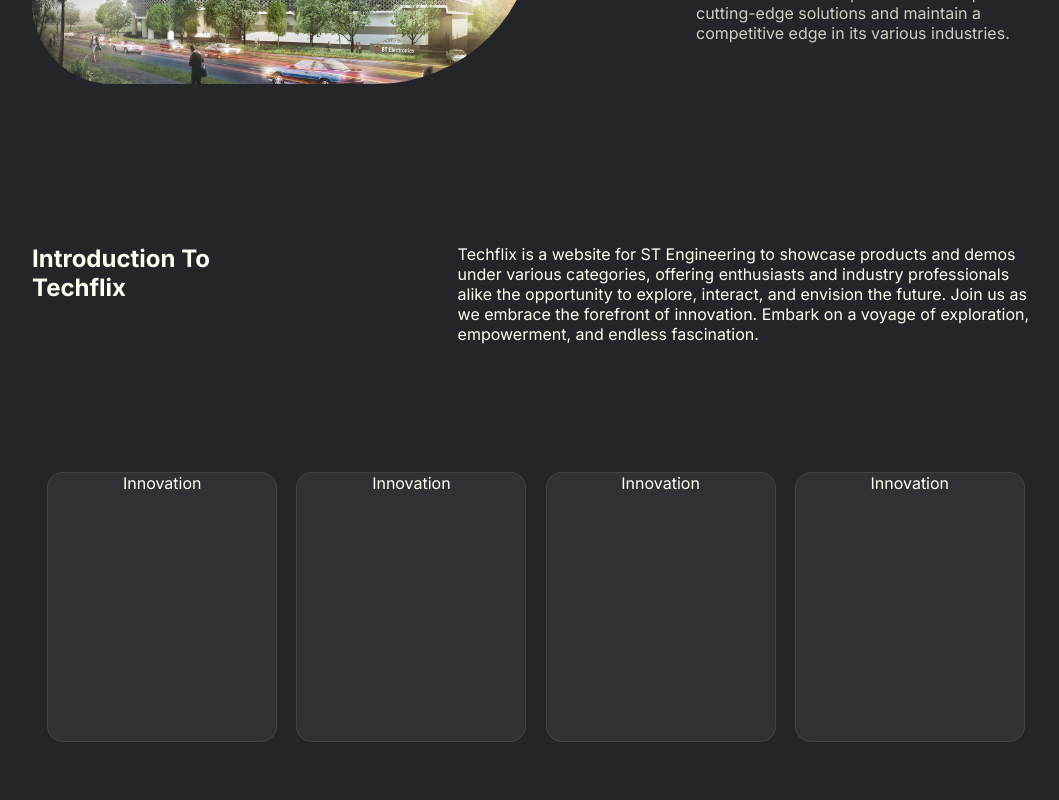
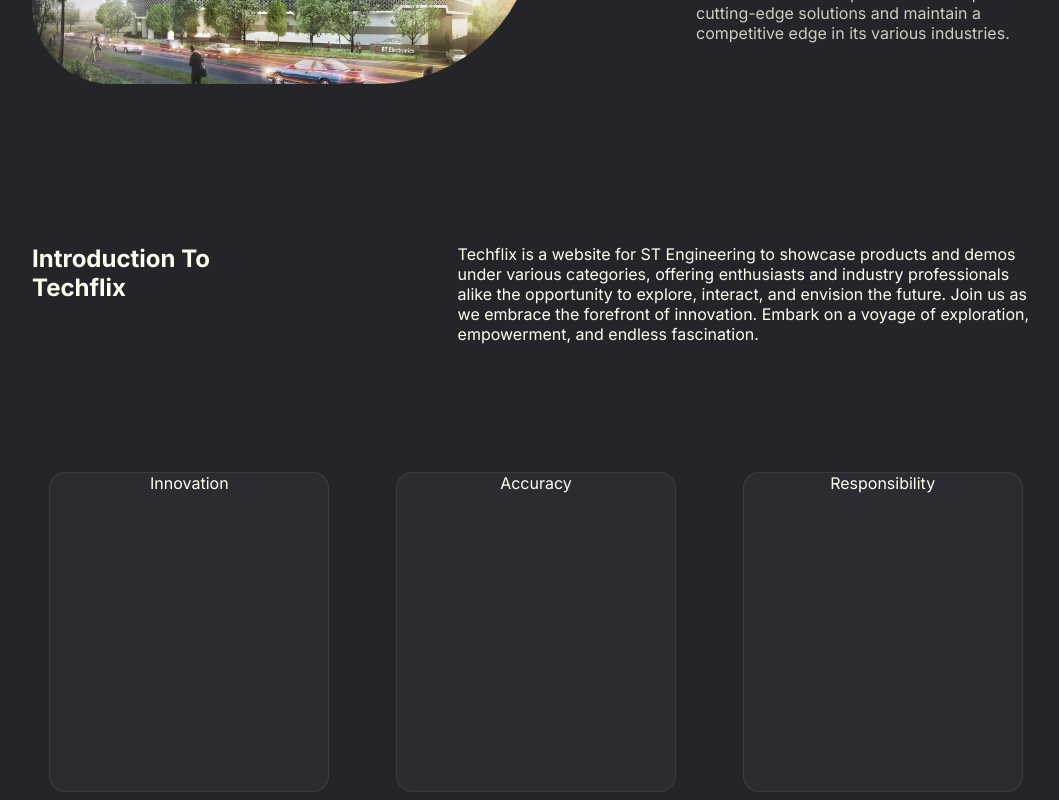
Before and after one commit to Wu-Lezheng/techflix, a Next.js app: page / in a window 1280 px wide. Shown: the part 1126-1926 px from the top of the page, without its empty margins (104-1163 px from the left). Before the commit the page ends 1876 px from the top, so only its background shows below. Built offline with nearby package versions, Linux system fonts and the light colour scheme.

Commit message:
Fix the lingering glowing effect issue

```diff
--- a/src/components/company-highlight/CompanyHighlight.jsx
+++ b/src/components/company-highlight/CompanyHighlight.jsx
@@ -2,50 +2,42 @@
 import React, { useState } from 'react';
 import styles from "./CompanyHighlight.module.css"
 
-function GlowingContainer() {
+function CompanyHighlight() {
+    const [glowStates, setGlowStates] = useState([
+        { x: "0px", y: "0px" },
+        { x: "0px", y: "0px" },
+        { x: "0px", y: "0px" }
+    ]);
 
-    const [lightX, setLightX] = useState("0px");
-    const [lightY, setLightY] = useState("0px");
+    const handleMouseMove = (index, event) => {
+        const rect = event.target.getBoundingClientRect();
+        const x = event.clientX - rect.left;
+        const y = event.clientY - rect.top;
 
-    const handleMouseMove = (event) => {
-        const x = event.clientX - event.target.getBoundingClientRect().left;
-        const y = event.clientY - event.target.getBoundingClientRect().top;
-        setLightX(`${x}px`);
-        setLightY(`${y}px`);
+        setGlowStates(prevStates => {
+            const newStates = [...prevStates];
+            newStates[index] = { x: `${x}px`, y: `${y}px` };
+            return newStates;
+        });
     };
 
     return (
         <div className={styles.featureSection}>
-            <div className={styles.glowContainer}
-                style={{ '--light-x': lightX, '--light-y': lightY }}
-                onMouseMove={handleMouseMove}
-            >
-                <p>Innovation</p>
-            </div>
-
-            <div className={styles.glowContainer}
-                style={{ '--light-x': lightX, '--light-y': lightY }}
-                onMouseMove={handleMouseMove}
-            >
-                <p>Innovation</p>
-            </div>
-
-            <div className={styles.glowContainer}
-                style={{ '--light-x': lightX, '--light-y': lightY }}
-                onMouseMove={handleMouseMove}
-            >
-                <p>Innovation</p>
-            </div>
-
-            <div className={styles.glowContainer}
-                style={{ '--light-x': lightX, '--light-y': lightY }}
-                onMouseMove={handleMouseMove}
-            >
-                <p>Innovation</p>
-            </div>
+            {glowStates.map((state, index) => (
+                <div key={index} className={styles.glowContainer}
+                    style={{ '--light-x': state.x, '--light-y': state.y }}
+                    onMouseMove={(event) => handleMouseMove(index, event)}
+                >
+                    <div className={styles.containerBorder}></div>
+                    <div className={styles.featureContent}>
+                        {index === 0 && <p>Innovation</p>}
+                        {index === 1 && <p>Accuracy</p>}
+                        {index === 2 && <p>Responsibility</p>}
+                    </div>
+                </div>
+            ))}
         </div>
-
     );
 }
 
-export default GlowingContainer
+export default CompanyHighlight
--- a/src/components/company-highlight/CompanyHighlight.module.css
+++ b/src/components/company-highlight/CompanyHighlight.module.css
@@ -5,28 +5,28 @@
     display: flex;
     flex-direction: row;
     flex-wrap: wrap;
-    justify-content: center;
-    row-gap: 1.5rem;
-    column-gap: 1.2rem;
+    justify-content: space-around;
+    row-gap: 2rem;
+    column-gap: 2rem;
 }
 
 .glowContainer {
     position: relative;
     overflow: hidden;
-    width: 230px;
-    height: 270px;
+    width: 280px;
+    height: 320px;
     text-align: center;
-    border: 1px solid rgba(255, 255, 255, 0.08);
     border-radius: 1rem;
-    background-color: rgb(255, 255, 255, 0.06);
+    background-color: rgb(255, 255, 255, 0.1);
 }
 
-.glowContainer:hover::before {
+.glowContainer:hover::before,
+.glowContainer:hover>.containerBorder {
     opacity: 1;
 }
 
-.glowContainer::before {
-    background: radial-gradient(600px circle at var(--light-x) var(--light-y), rgba(255, 255, 255, 0.1), transparent 40%);
+.glowContainer::before,
+.glowContainer>.containerBorder {
     border-radius: inherit;
     content: "";
     position: absolute;
@@ -34,8 +34,27 @@
     left: 0px;
     height: 100%;
     width: 100%;
-    z-index: 2;
 
     opacity: 0;
-    transition: opacity 0.5s;
+    transition: opacity 500ms;
 }
+
+.glowContainer::before {
+    background: radial-gradient(800px circle at var(--light-x) var(--light-y), rgba(255, 255, 255, 0.1), transparent 40%);
+    z-index: 3;
+}
+
+.glowContainer>.containerBorder {
+    background: radial-gradient(400px circle at var(--light-x) var(--light-y), rgba(255, 255, 255, 0.4), transparent 40%);
+    z-index: 1;
+}
+
+.glowContainer>.featureContent {
+    height: calc(100% - 2px);
+    width: calc(100% - 2px);
+    border-radius: inherit;
+    margin: 1px;
+    background-color: hsl(228, 6%, 18%);
+    position: relative;
+    z-index: 2;
+}
```
